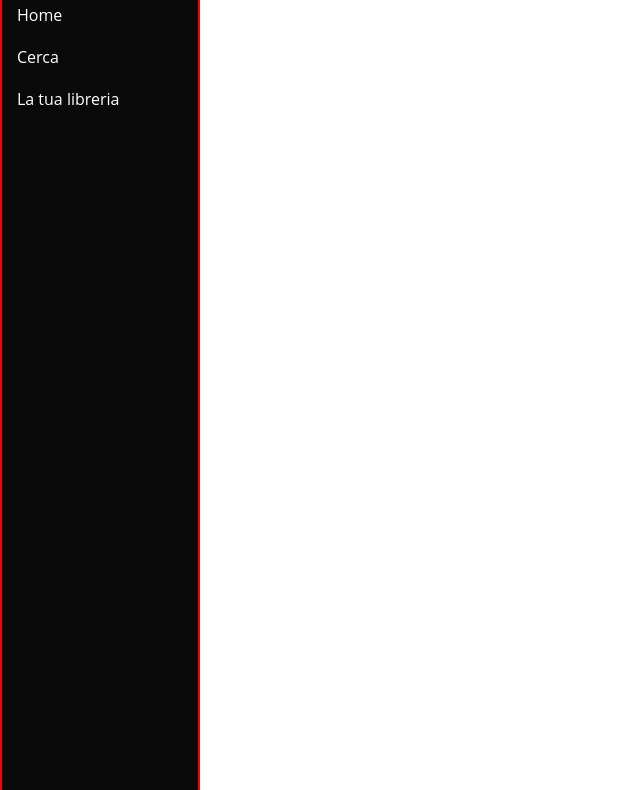
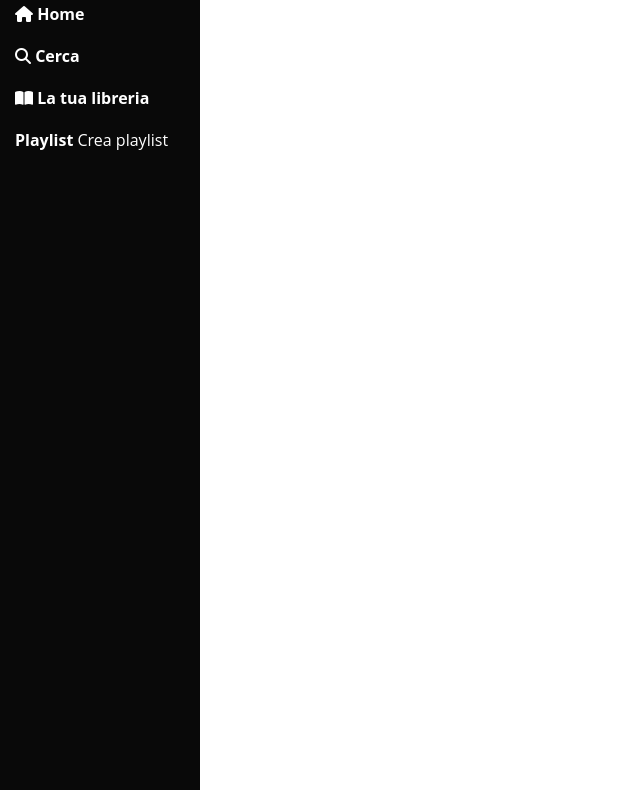
Before and after one commit to Filippo-Gasparini/html-css-spotifyweb, a plain HTML site: page index.html in a window 1280 px wide. Shown: the part 77-867 px from the top of the page, without its empty margins (0-640 px from the left). Drawn offline with Linux system fonts and the light colour scheme.

Commit message:
modifico gli items

```diff
--- a/app.css
+++ b/app.css
@@ -41,7 +41,6 @@ button {
 /*inizio*/
 
 .sidebar {
-    border: 2px solid red;
     display: flex;
     width: 200px;
     height: 1100px;
@@ -51,7 +50,7 @@ button {
 
 
 .img {
-    margin: auto;
+    padding-top: 10px;
     max-width: 100%;
 }
 
@@ -61,6 +60,8 @@ button {
     padding-top: 20px;
     padding-left: 15px;
     color: white;
+    flex-direction: column;
+    flex-wrap: wrap;
 }
 
 
@@ -79,7 +80,12 @@ button {
 }
 
 
-
+.item-4 {
+    padding-top: 20px;
+    padding-left: 15px;
+    color: white;
+    flex: wrap;
+}
 
 
 
--- a/index.html
+++ b/index.html
@@ -18,10 +18,25 @@
 <body class="app">
         <div class="sidebar">
             <img src="./img/logo.svg">
-            <div class="item-1">Home</div>
-            <div class="item-2">Cerca</div>
-            <div class="item-3">La tua libreria</div>
+                <div class="item-1">
+                    <i class="fa-solid fa-house"></i>
+                    <strong>Home</strong>
+                </div>
+                <div class="item-2">
+                    <i class="fa-solid fa-magnifying-glass"></i>
+                    <strong>Cerca</strong>
+                </div>
+                <div class="item-3">
+                    <i class="fa-solid fa-book-open"></i>
+                    <strong>La tua libreria</strong>
+                </div>
+                <div class="item-4">
+                      <strong>Playlist</strong>
+                      Crea playlist
+                </div>
         </div>
+
+
 
         <div class="app_content">
             contenuto dell'app
```
